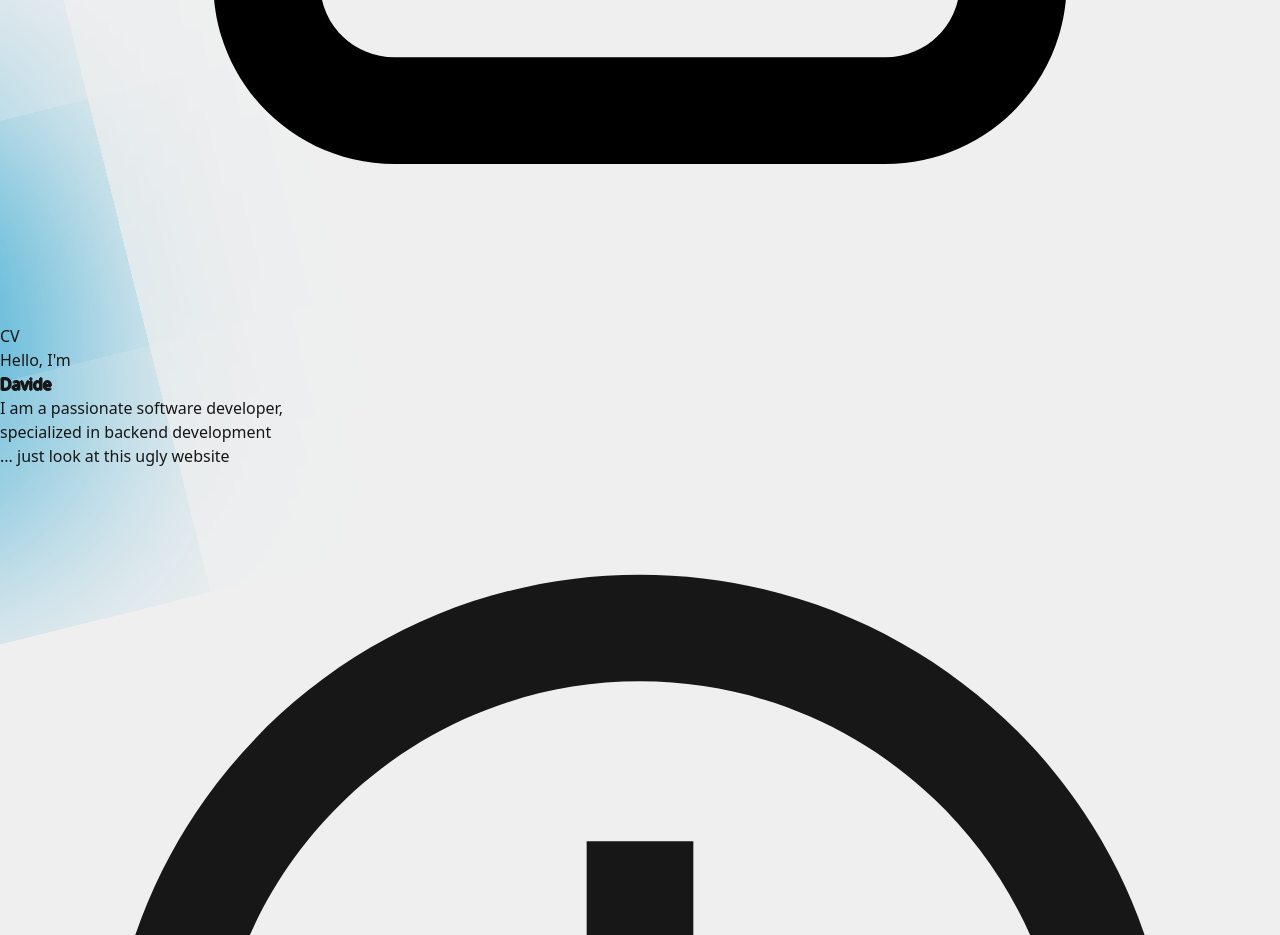
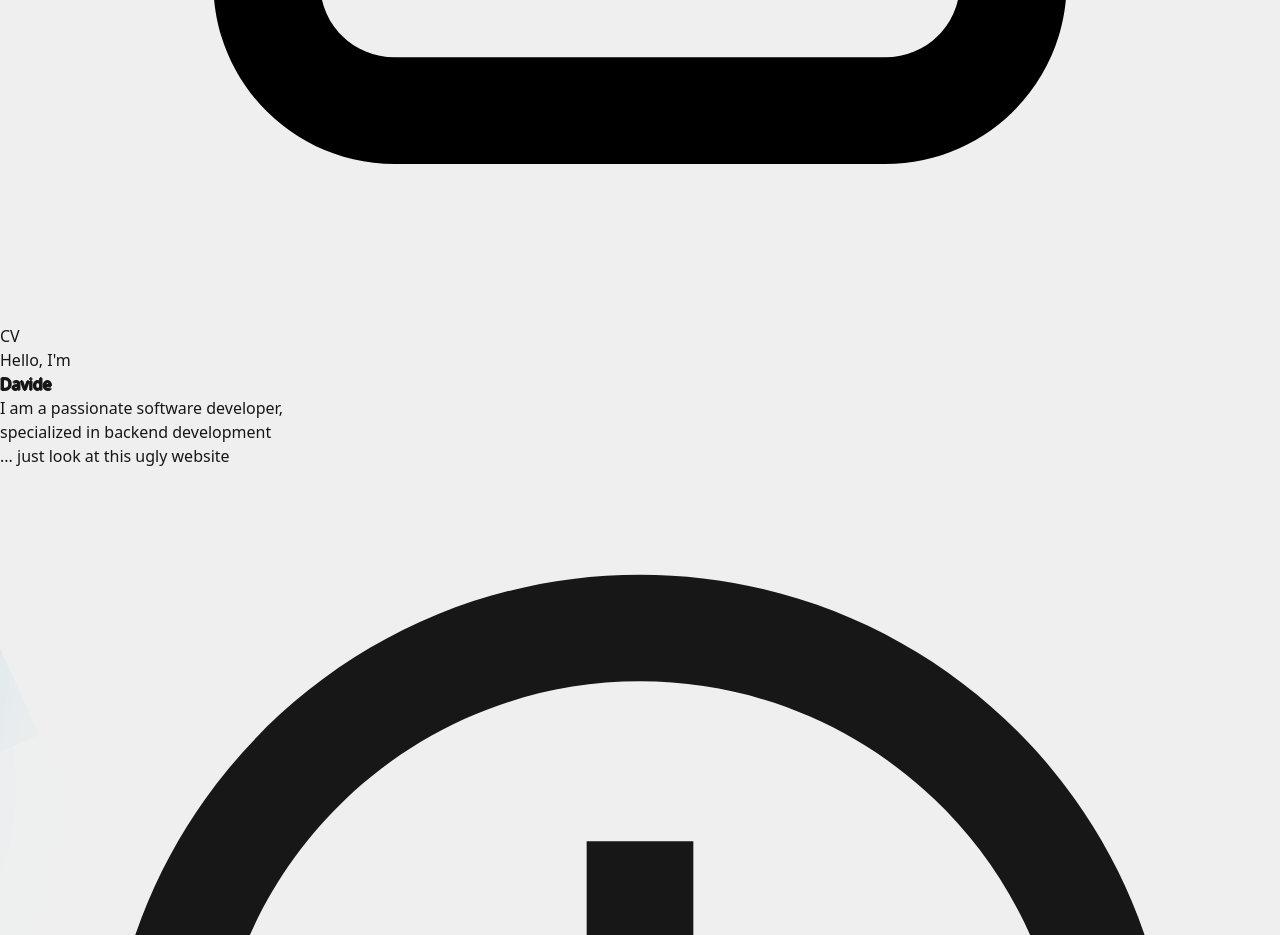
Before and after one commit to westfox-5/davidevolpe.dev, a Next.js app: page / in a window 1280 px wide. Shown: the part 980-1915 px from the top of the page. Built offline with nearby package versions, Linux system fonts and the light colour scheme.

Commit message:
modified animation

```diff
--- a/src/app/globals.css
+++ b/src/app/globals.css
@@ -50,7 +50,9 @@ a {
 
 .blur-bubble {
   position: absolute;
-  width: 50vmin;
+  width: 25vmin;
+  height: 15vmin;
+  border-radius: 50%;
   z-index: -1000;
   box-shadow: -500px -32px 500px 100px var(--foreground-accent);
 }
--- a/src/app/page.tsx
+++ b/src/app/page.tsx
@@ -47,11 +47,12 @@ export default function Home() {
           initial: {
             y: [0, -200],
             x: [0, 500],
-            rotate: [0, -30],
-            scale: [1, 2, 1, 0],
+            rotate: [0, -30, -45],
+            scale: [1, 1.5, 2, 1.5, 1, 0.5],
             transition: {
               duration: 20,
-              repeat: 0,
+              repeat: Infinity,
+              repeatType: 'reverse'
             }
           }
         }}></motion.span>
```
